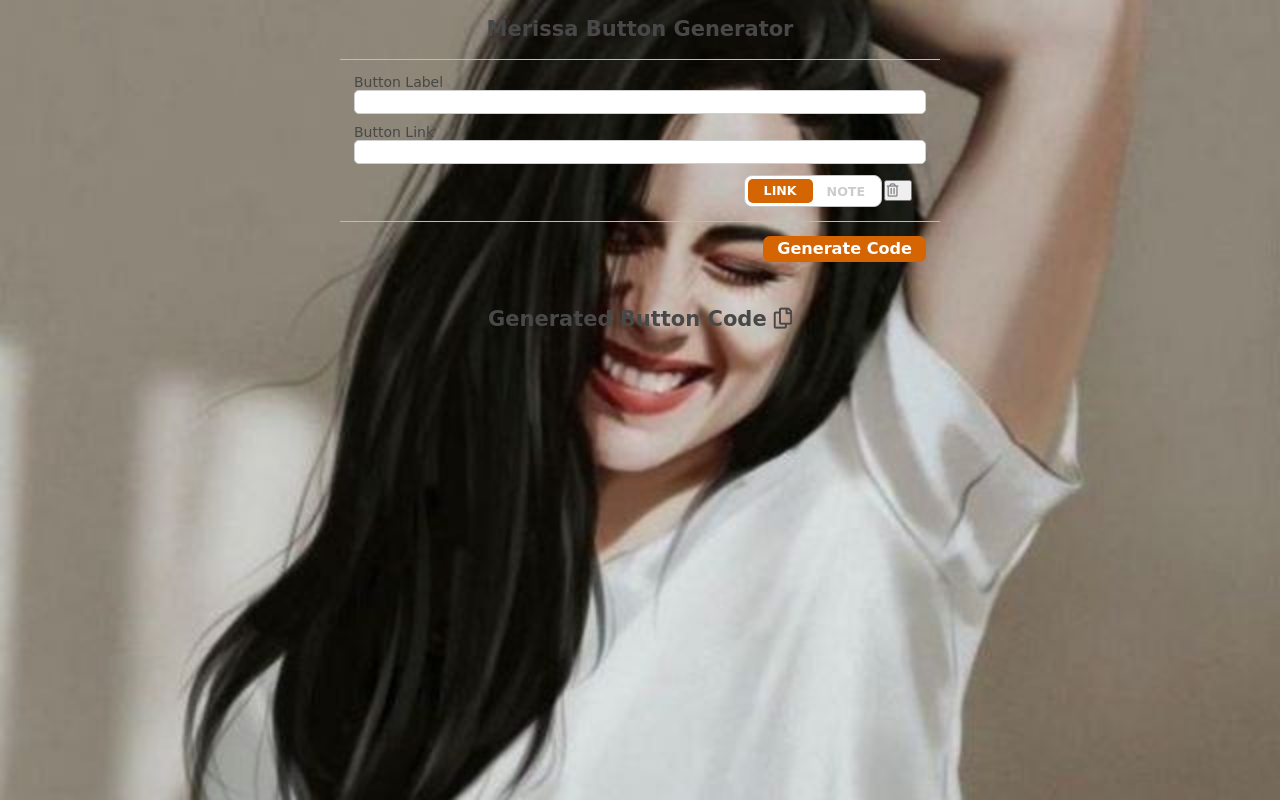
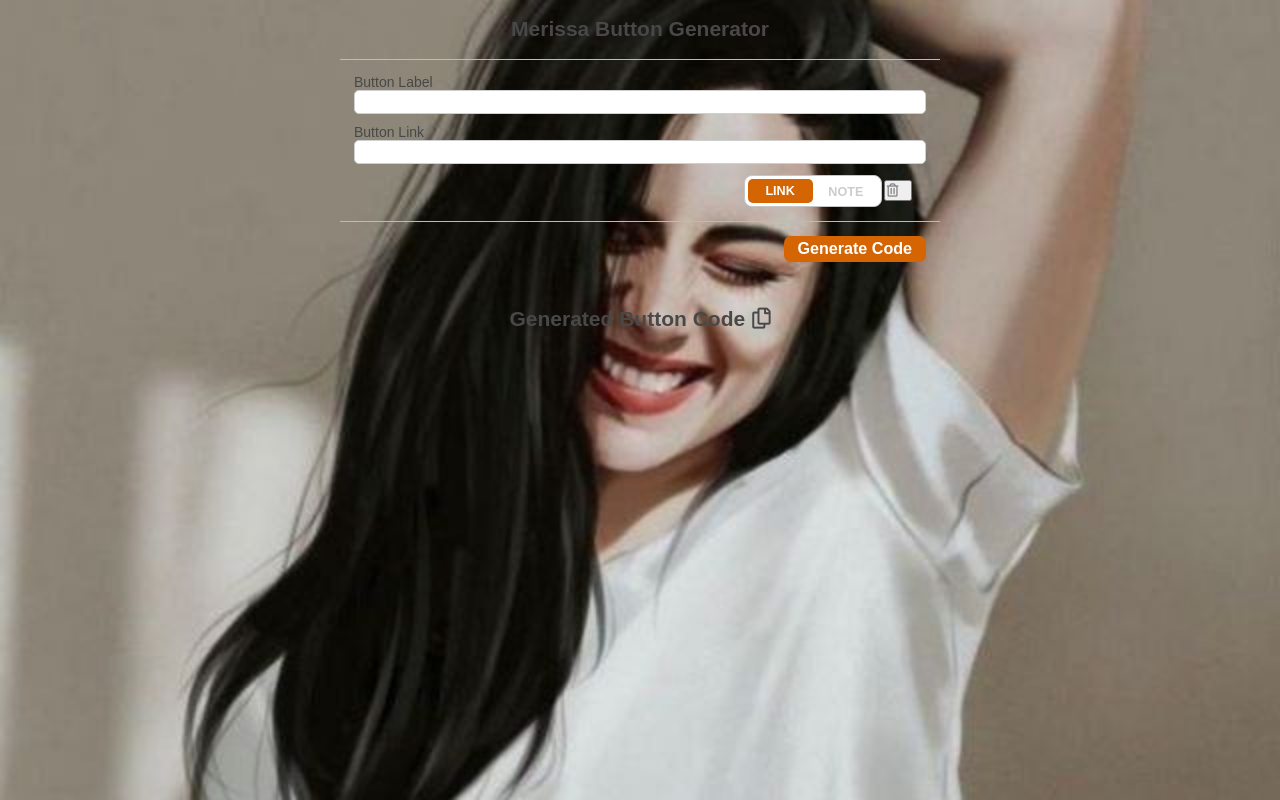
Before and after one commit to NotReallyPrince/MERISSA-BUTTON, a plain HTML site: page index.html in a window 1280 px wide. Drawn offline with Linux system fonts and the light colour scheme.

Commit message:
Update style.css

```diff
--- a/style.css
+++ b/style.css
@@ -19,7 +19,7 @@ body {
     left: 0;
     top: 0;
     background-size:cover;
-    font-family: cursive;
+    font-family: sans-serif;
     margin: 0;
 }
 
@@ -128,7 +128,7 @@ main {
   border: none;
   font-size: 1.15rem;
   cursor: pointer;
-  font-family: cursive;;
+  font-family: sans-serif;
   font-weight: bold;
 }
 #generate-button {
@@ -321,7 +321,7 @@ main {
       width:20px; height:20px; position:absolute;
       background-color:orange;
       right:30px; top:0; bottom:0; margin:auto; padding:5px; font-weight:normal;
-      font-family:cursive;
+      font-family:sans-serif;
 }
 .button-type input:not(:valid) ~ .close-icon {
       display:none;
```
